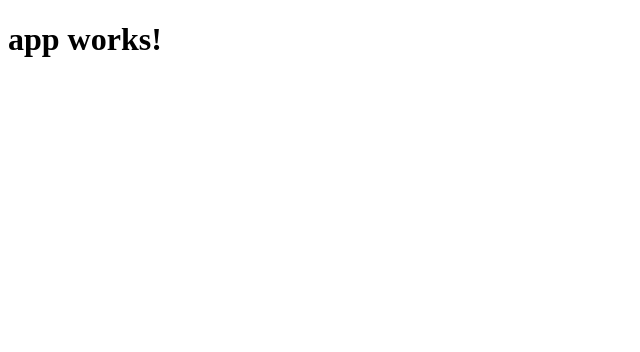
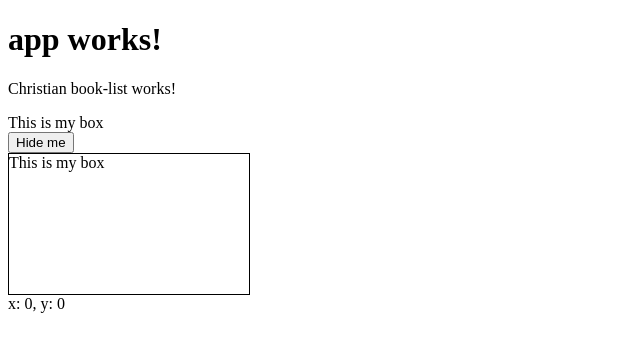
Before and after one commit to claboran/angular2-workshop, an Angular app: page / in a window 1280 px wide. Shown: the top 352 px of the page, without its empty margins (0-640 px from the left). Built offline with nearby package versions, Linux system fonts and the light colour scheme.

Commit message:
Übung 2 läuft

```diff
--- a/angular-cli.json
+++ b/angular-cli.json
@@ -12,7 +12,7 @@
       "main": "main.ts",
       "test": "test.ts",
       "tsconfig": "tsconfig.json",
-      "prefix": "app",
+      "prefix": "",
       "mobile": false,
       "styles": [
         "styles.css"
--- a/src/app/app.component.html
+++ b/src/app/app.component.html
@@ -1,3 +1,4 @@
 <h1>
   {{title}}
 </h1>
+<book-list></book-list>
--- a/src/app/app.module.ts
+++ b/src/app/app.module.ts
@@ -4,10 +4,12 @@ import { FormsModule } from '@angular/forms';
 import { HttpModule } from '@angular/http';
 
 import { AppComponent } from './app.component';
+import { BookListComponent } from './book-list/book-list.component';
 
 @NgModule({
   declarations: [
-    AppComponent
+    AppComponent,
+    BookListComponent // is known in the whole module
   ],
   imports: [
     BrowserModule,
--- /dev/null
+++ b/src/app/book-list/book-list.component.html
@@ -0,0 +1,13 @@
+<p>
+  {{name}} book-list works!
+
+
+</p>
+<div [hidden]="isHidden">This is my box</div>
+<button (click)="isHidden=!isHidden">Hide me</button>
+
+
+<div (mousemove)="mouseMove($event)" style="border: 1px solid black; width: 240px; height: 140px">This is my box</div>
+<div>
+  x: {{x}}, y: {{y}}
+</div>
--- /dev/null
+++ b/src/app/book-list/book-list.component.ts
@@ -0,0 +1,26 @@
+import { Component, OnInit } from '@angular/core';
+
+@Component({
+  selector: 'book-list',
+  templateUrl: './book-list.component.html',
+  styleUrls: ['./book-list.component.css']
+})
+export class BookListComponent implements OnInit {
+  name: string
+  x: number;
+  y: number;
+
+  constructor() {
+    this.name = 'Christian';
+    this.x = 0;
+    this.y = 0;
+  }
+
+  ngOnInit() {
+  }
+
+  mouseMove(event: MouseEvent): void {
+    this.x = event.offsetX;
+    this.y = event.offsetY;
+  }
+}
--- a/tslint.json
+++ b/tslint.json
@@ -93,8 +93,8 @@
       "check-type"
     ],
 
-    "directive-selector-prefix": [true, "app"],
-    "component-selector-prefix": [true, "app"],
+   /* "directive-selector-prefix": [true, "app"],*/
+   /* "component-selector-prefix": [true, "app"],*/
     "directive-selector-name": [true, "camelCase"],
     "component-selector-name": [true, "kebab-case"],
     "directive-selector-type": [true, "attribute"],
```
Also changed, not shown: src/app/book-list/book-list.component.css (added), 1 other file (tests, documents, lock files or other folders).
